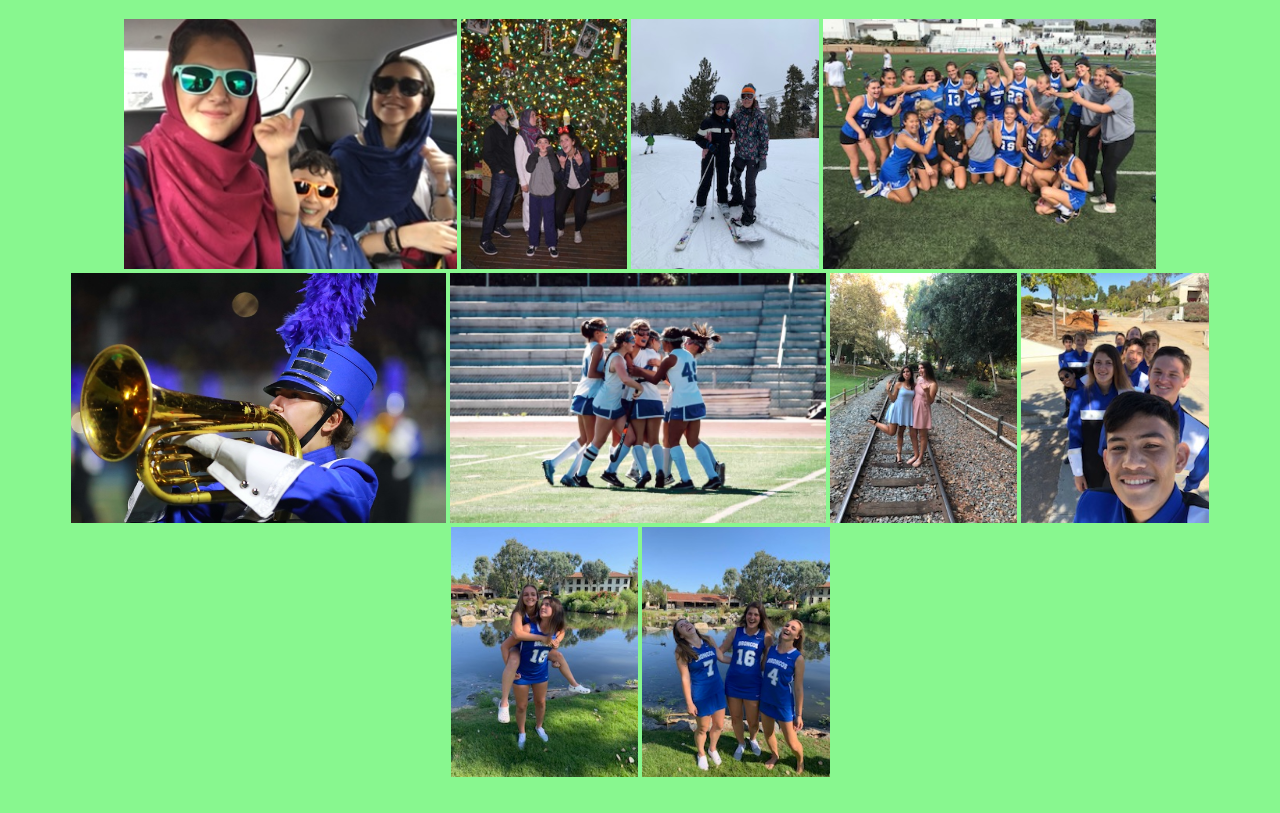
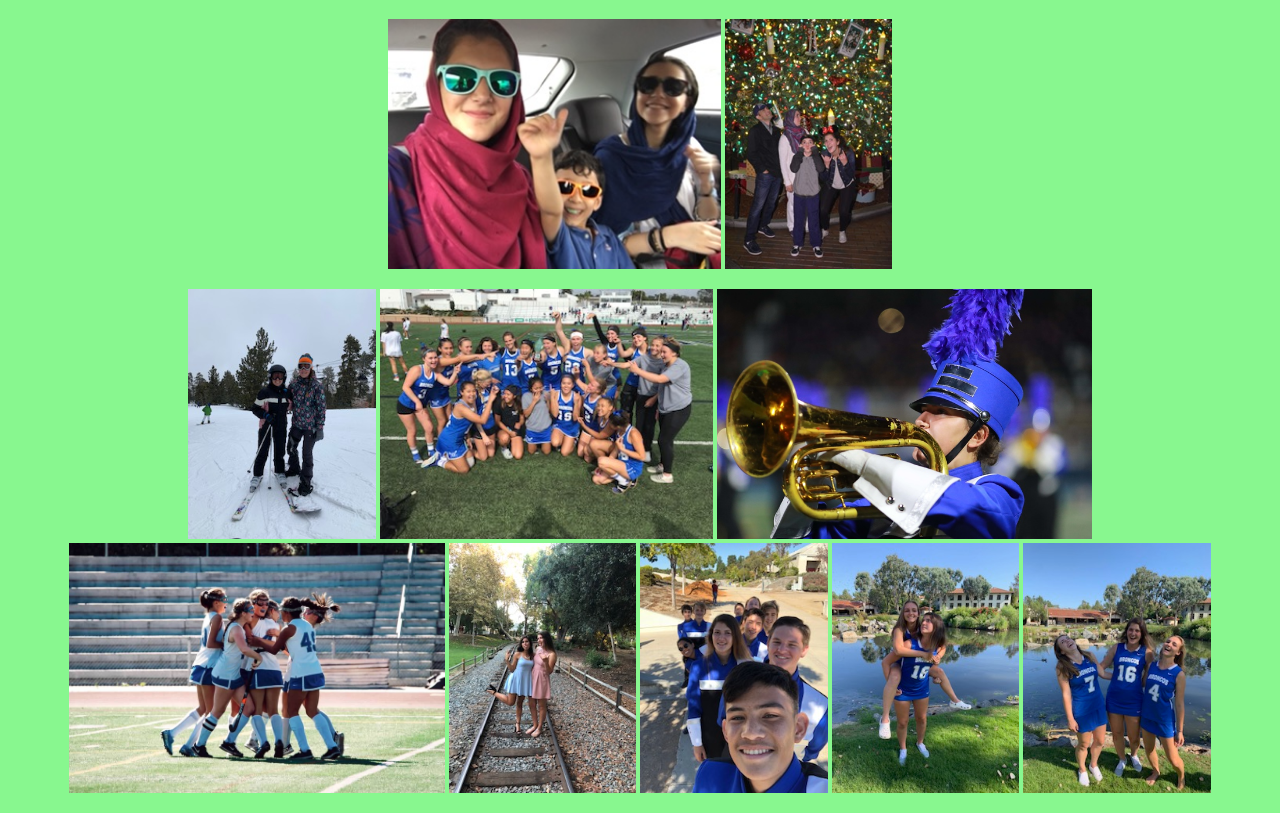
Before and after one commit to SanaSeif/My-Website, a plain HTML site: page aboutme.html in a window 1280 px wide. Shown: the part 87-900 px from the top of the page. Before the commit the page ends 876 px from the top, so only its background shows below. Drawn offline with Linux system fonts and the light colour scheme; files whose address does not match are found by name.

Commit message:
Update aboutme.html

```diff
--- a/aboutme.html
+++ b/aboutme.html
@@ -13,7 +13,7 @@
    <h1>This is all about me!</h1>
    <img src="Images/hami.JPG" height="250">
 		        <img src="Images/fam.JPG" height="250">
-		        <img src="Images/snow.jpg" height="250">
+		      <p>  <img src="Images/snow.jpg" height="250">
 		        <img src="Images/lax.JPG" height="250">
 		       <img src="Images/band.JPG" height="250">
 		        <img src="Images/fhockey.JPG" height="250">
```
